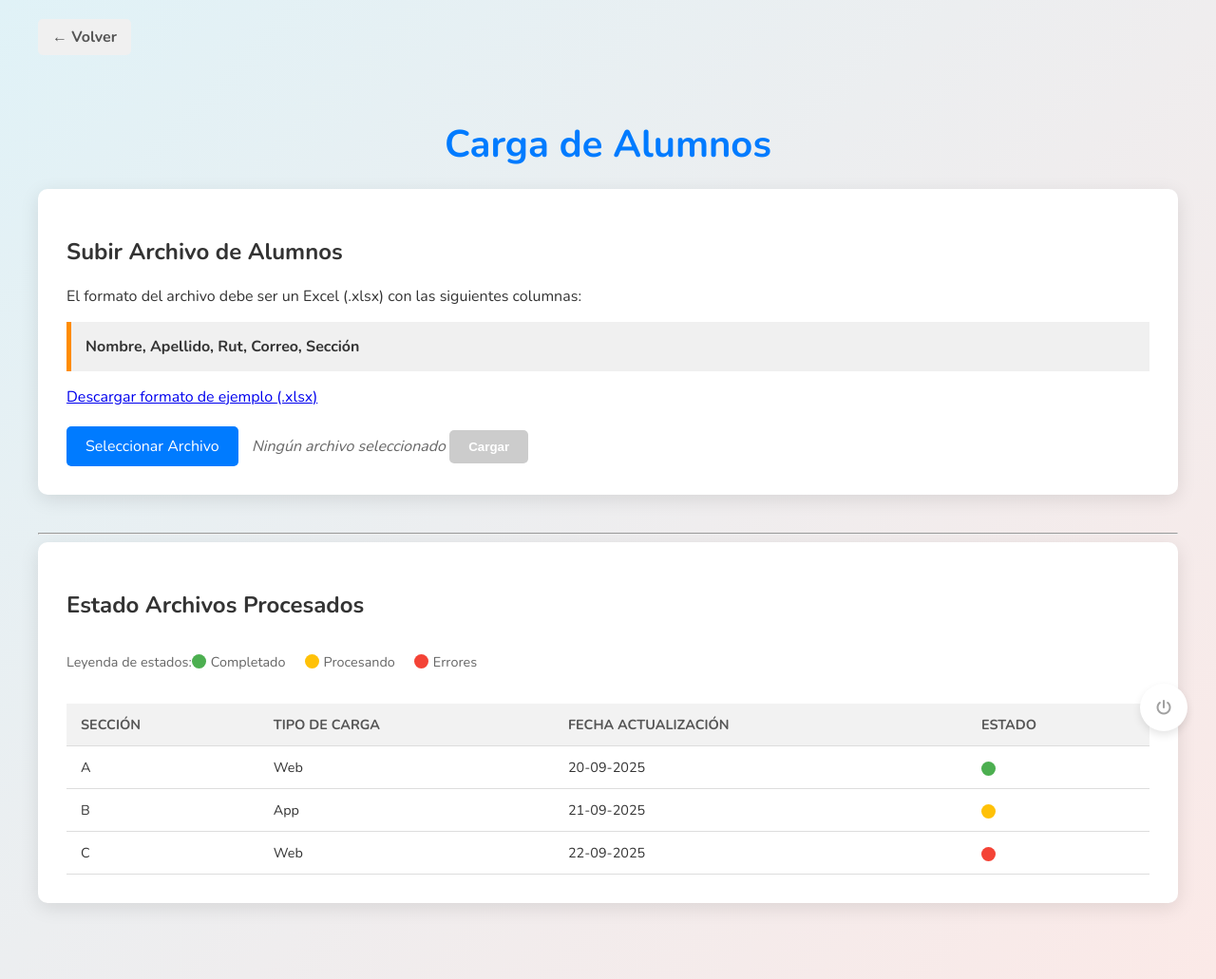
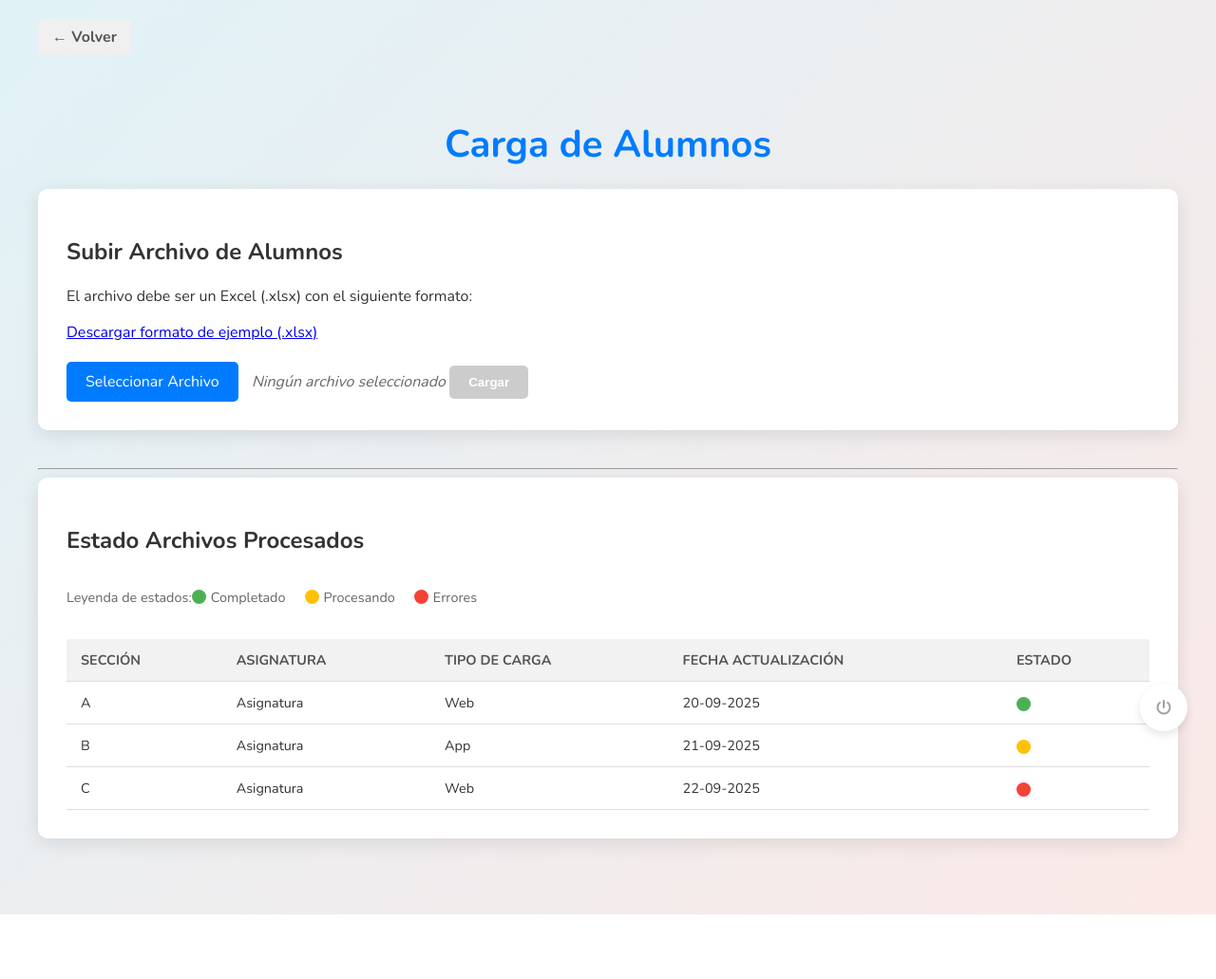
Before and after one commit to ignacio-leon-m/capstone_grupo_3, a web app: page /user-upload.html in a window 1280 px wide. Shown: the whole page at 95% size. After the commit the page ends 963 px from the top, so only its background shows below. Run offline with its HTML, style and script files only (its server is not run), Linux system fonts and the light colour scheme; data that the repository does not hold is empty.

Commit message:
Se agrega asignatura en la tabla

```diff
--- a/capstone-backend-code/CapstoneBackend/src/main/resources/static/content.html
+++ b/capstone-backend-code/CapstoneBackend/src/main/resources/static/content.html
@@ -38,6 +38,7 @@
                 <thead>
                     <tr>
                         <th>Sección</th>
+                        <th>Asignatura</th>
                         <th>Tipo de Carga</th>
                         <th>Fecha Actualización</th>
                         <th>Estado</th>
@@ -46,18 +47,21 @@
                 <tbody>
                     <tr>
                         <td>A</td>
+                        <td>Asignatura</td>
                         <td>Web</td>
                         <td>20-09-2025</td>
                         <td><span class="status-circle status-completed" title="Completado"></span></td>
                     </tr>
                     <tr>
                         <td>B</td>
+                        <td>Asignatura</td>
                         <td>App</td>
                         <td>21-09-2025</td>
                         <td><span class="status-circle status-processing" title="Procesando"></span></td>
                     </tr>
                     <tr>
                         <td>C</td>
+                        <td>Asignatura</td>
                         <td>Web</td>
                         <td>22-09-2025</td>
                         <td><span class="status-circle status-error" title="Errores"></span></td>
--- a/capstone-backend-code/CapstoneBackend/src/main/resources/static/user-upload.html
+++ b/capstone-backend-code/CapstoneBackend/src/main/resources/static/user-upload.html
@@ -28,14 +28,11 @@
       <div class="upload-section">
         <h2>Subir Archivo de Alumnos</h2>
         <p>
-          El formato del archivo debe ser un Excel (.xlsx) con las siguientes
-          columnas:
+          El archivo debe ser un Excel (.xlsx) con el siguiente formato:
         </p>
-        <div class="format-example">
-          <strong>Nombre, Apellido, Rut, Correo, Sección</strong>
-        </div>
+
         <p class="download-link-container">
-          <a href="/downloads/formato_ejemplo.xlsx" download
+          <a href="/downloads/ExcelAlumnos.xlsx" download
             >Descargar formato de ejemplo (.xlsx)</a
           >
         </p>
@@ -77,6 +74,7 @@
           <thead>
             <tr>
               <th>Sección</th>
+              <th>Asignatura</th>
               <th>Tipo de Carga</th>
               <th>Fecha Actualización</th>
               <th>Estado</th>
@@ -85,6 +83,7 @@
           <tbody>
             <tr>
               <td>A</td>
+              <td>Asignatura</td>
               <td>Web</td>
               <td>20-09-2025</td>
               <td>
@@ -96,6 +95,7 @@
             </tr>
             <tr>
               <td>B</td>
+              <td>Asignatura</td>
               <td>App</td>
               <td>21-09-2025</td>
               <td>
@@ -107,6 +107,7 @@
             </tr>
             <tr>
               <td>C</td>
+              <td>Asignatura</td>
               <td>Web</td>
               <td>22-09-2025</td>
               <td>
```
Also changed, not shown: 2 other files.
